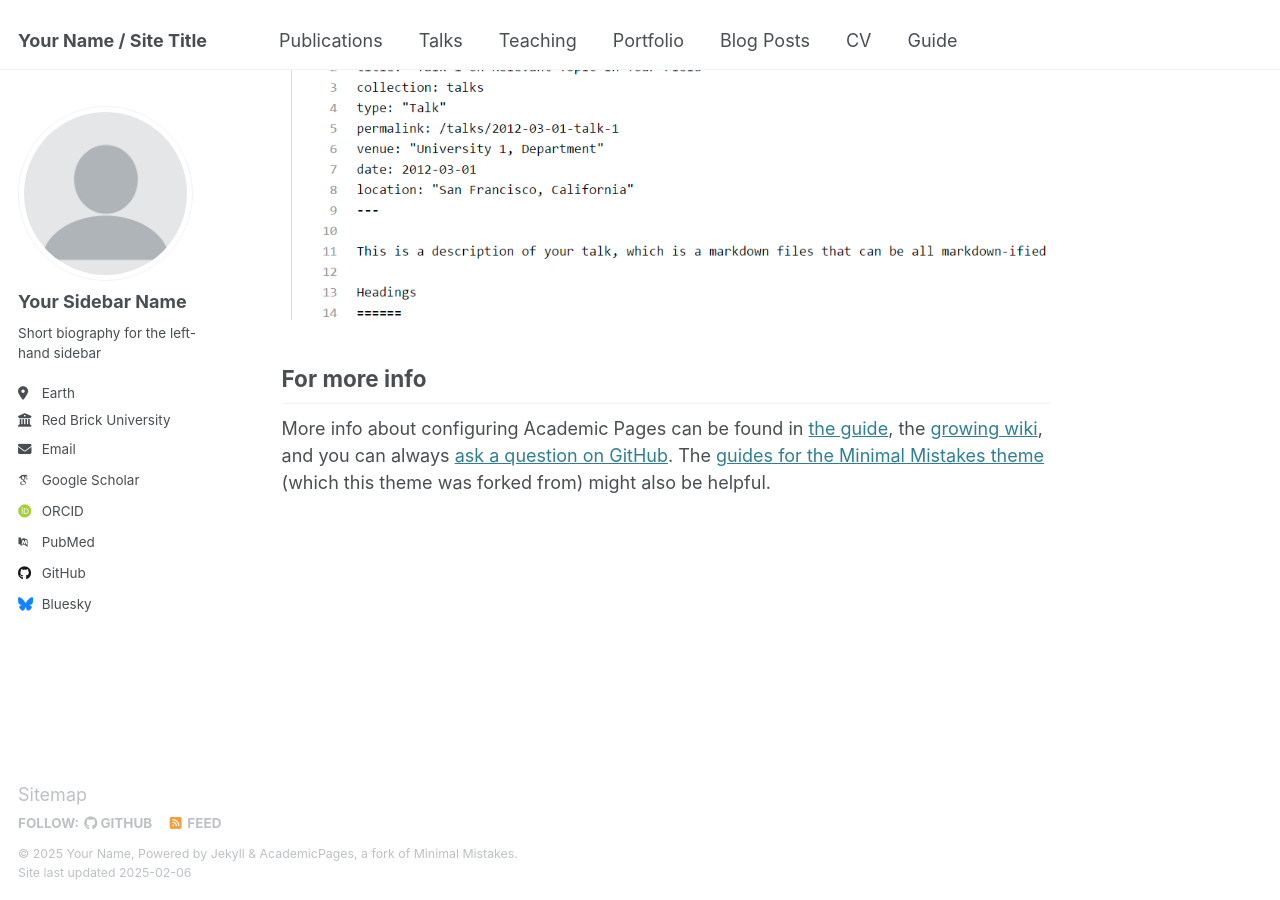
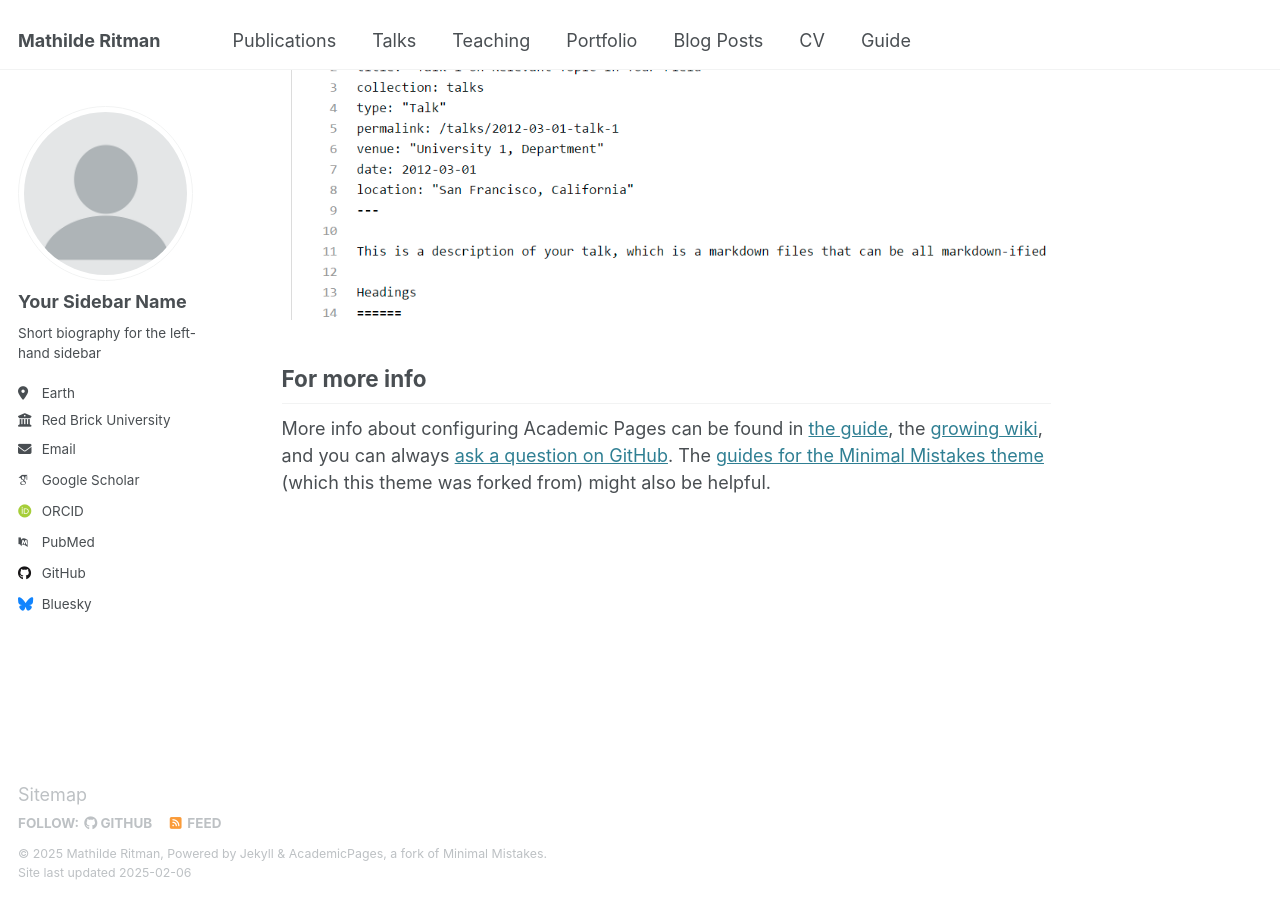
Before and after one commit to mathilde-ritman/mathilde-ritman, a Jekyll site: the page built from _pages/about.md, in a window 1280 px wide and 900 px high, scrolled down 2642 px. Built offline with Jekyll 4.4.1, drawn with Linux system fonts in a browser that asks for light colours; some web fonts are replaced.

Commit message:
Update _config.yml

```diff
--- a/_config.yml
+++ b/_config.yml
@@ -9,9 +9,9 @@
 # Basic Site Settings
 locale                   : "en-US"
 site_theme               : "default"
-title                    : "Your Name / Site Title"
+title                    : "Mathilde Ritman"
 title_separator          : "-"
-name                     : &name "Your Name"
+name                     : &name "Mathilde Ritman"
 description              : &description "personal description"
 url                      : https://academicpages.github.io # the base hostname & protocol for your site e.g. "https://[your GitHub username].github.io"
 baseurl                  : "" # the subpath of your site, e.g. "/blog"
```
